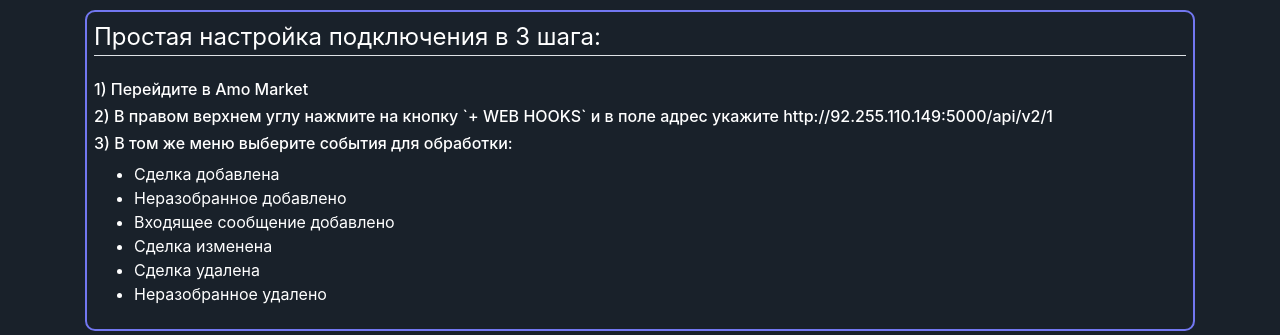
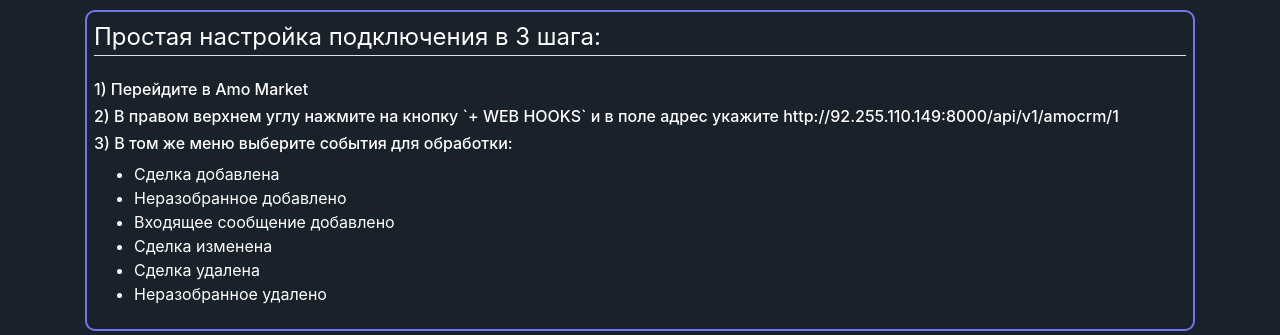
Before and after one commit to Oleg-Pashchenko/avatarex-site, a Django app: page /amo-register/ in a window 1280 px wide. Shown: the part 747-1082 px from the top of the page. Run offline with Django 4.2, Linux system fonts and the light colour scheme; the visitor is signed in with stand-in values (Sample User, id 1); some libraries are stand-ins or nearby versions.

Commit message:
added qualification finished update

```diff
--- a/home/api.py
+++ b/home/api.py
@@ -9,7 +9,6 @@ import gdown
 @login_required
 def update_mode(request):
     data = json.loads(request.body.decode('utf-8'))
-    print(data)
     qualification_fields = data['qualification_fields']
     qualification_finished = data['qualificationFinished']
     print(qualification_finished, 'qf')
--- a/templates/home/connect_service.html
+++ b/templates/home/connect_service.html
@@ -20,7 +20,7 @@
 
                     <h6>1) Перейдите в Amo Market</h6>
                     <h6>2) В правом верхнем углу нажмите на кнопку `+ WEB HOOKS` и в поле адрес укажите
-                        http://92.255.110.149:5000/api/v2/{{ request.user.id }}</h6>
+                        http://92.255.110.149:8000/api/v1/amocrm/{{ request.user.id }}</h6>
                     <h6>3) В том же меню выберите события для обработки:</h6>
                     <ul>
                         <li>Сделка добавлена</li>
```
